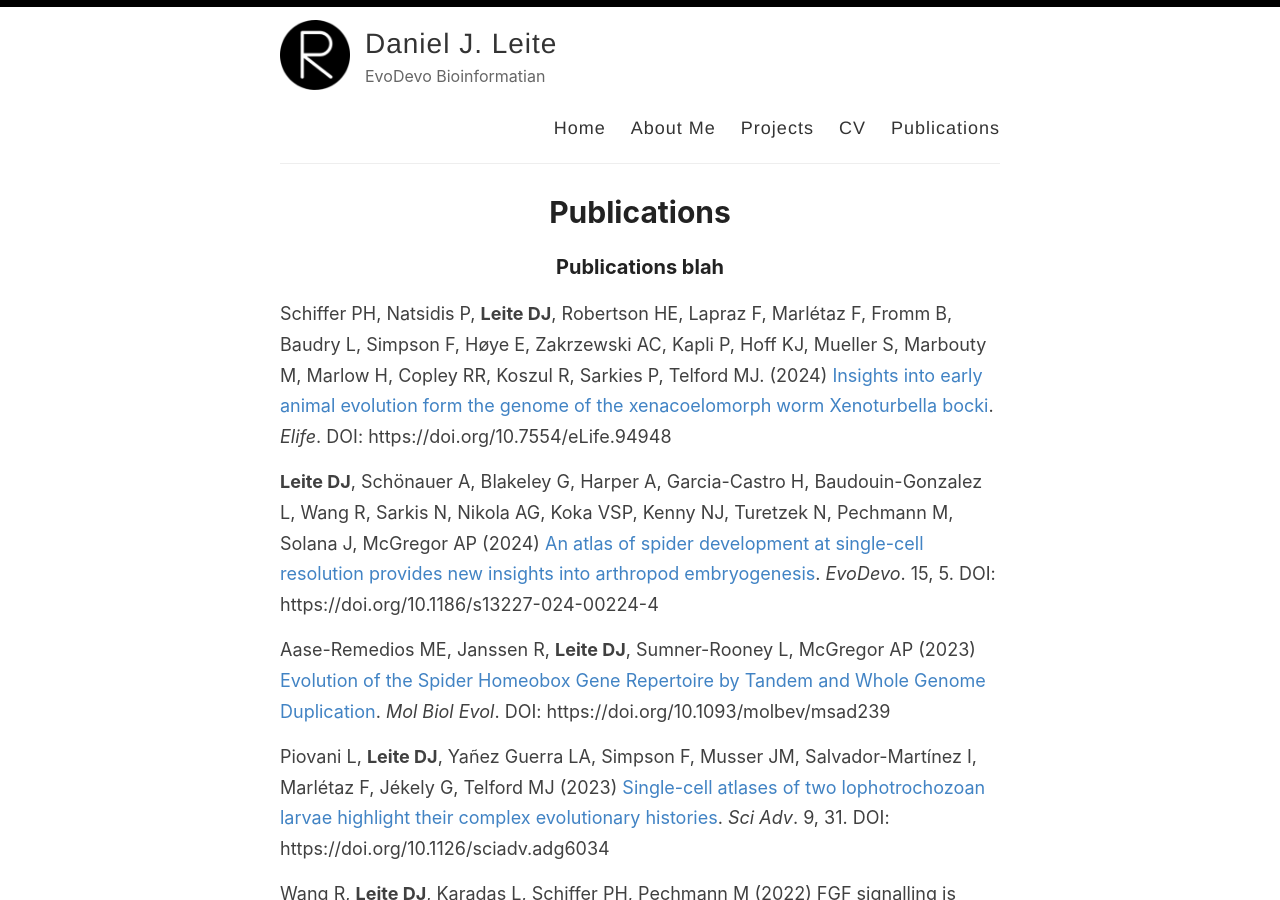
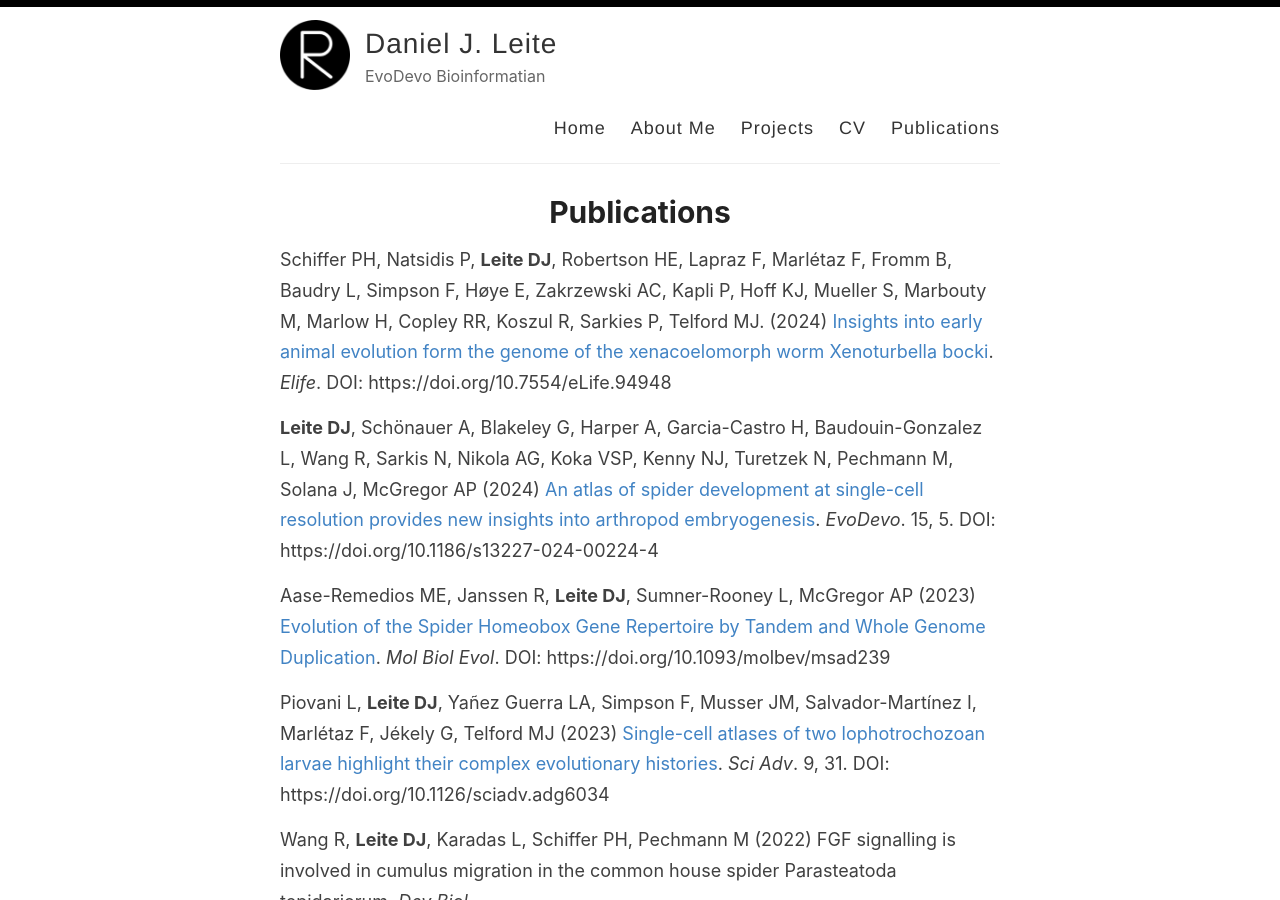
Before and after one commit to djleite/djleite.github.io, a Jekyll site: the page built from _pages/publications.md, in a window 1280 px wide and 900 px high. Built offline with Jekyll 4.4.1, drawn with Linux system fonts in a browser that asks for light colours.

Commit message:
add pubs

```diff
--- a/_pages/publications.md
+++ b/_pages/publications.md
@@ -6,7 +6,6 @@ permalink: /publications/
 
 <div id="archives">
   <section id="archive">
-    <h3>Publications blah</h3>
     <div id="publication-list"></div>
   </section>
 </div>
```
